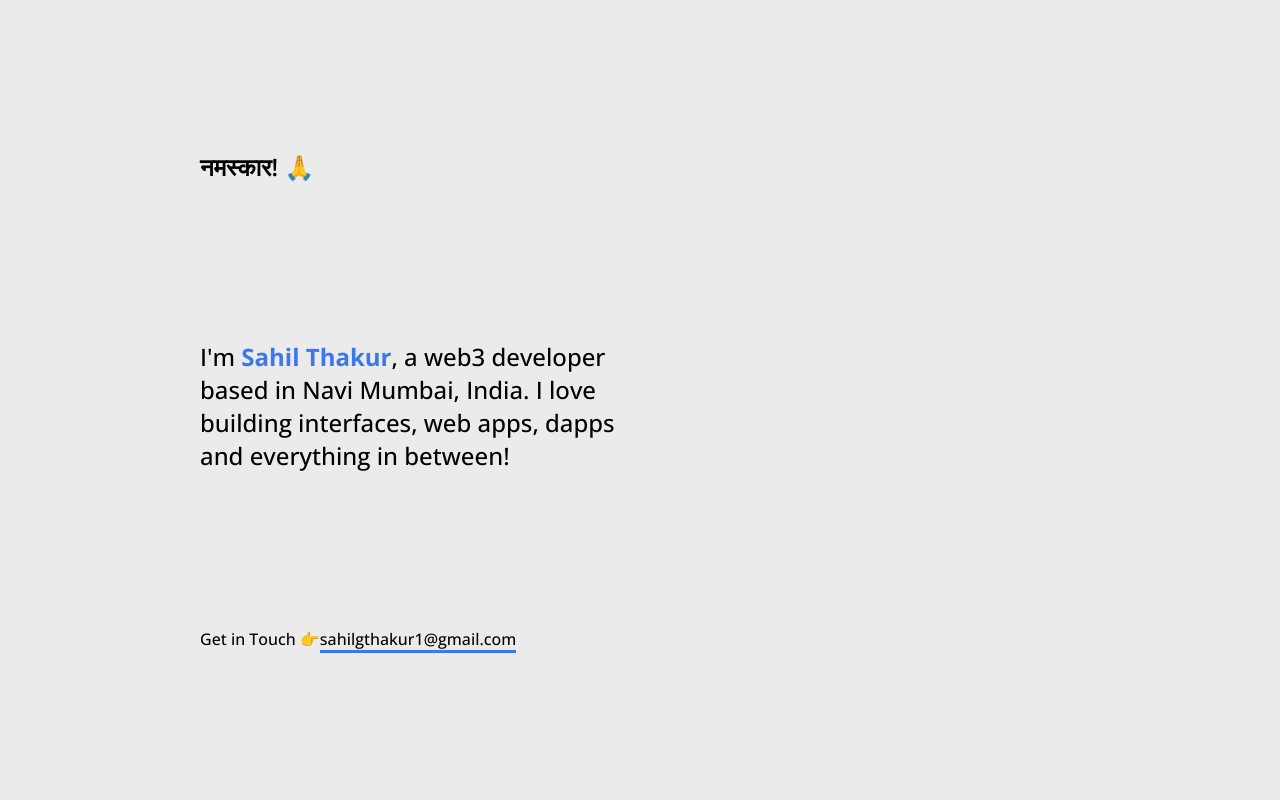
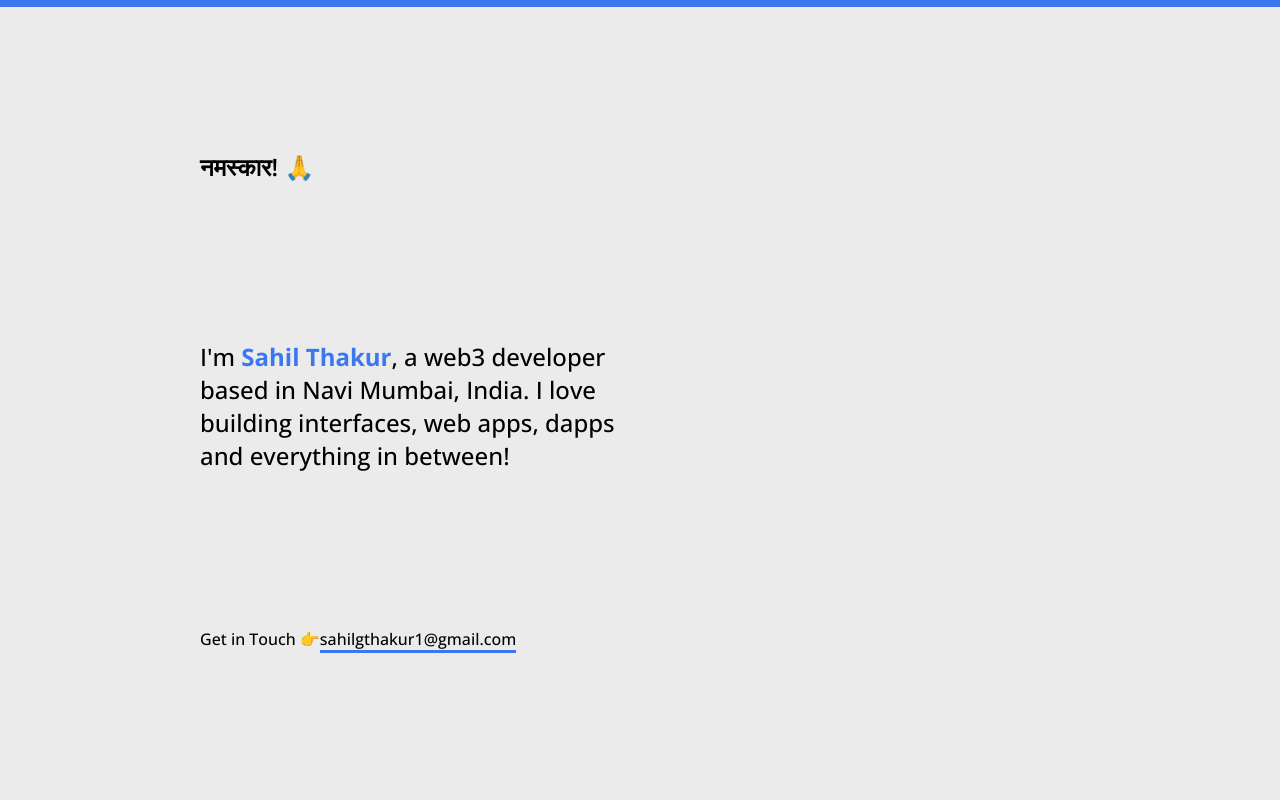
Before and after one commit to ThugOG/sahil, a React (Vite) app: page / in a window 1280 px wide. Shown: the top 800 px of the page. Built offline with nearby package versions, Linux system fonts and the light colour scheme; no server answers.

Commit message:
updated broken github link

```diff
--- a/index.css
+++ b/index.css
@@ -5,26 +5,20 @@
     margin: 0;
     box-sizing: border-box;
 }
-
-/* width */
-::-webkit-scrollbar {
-    width: 10px;
+body{
+    --random: rgb(59, 119, 240);
+}
+.progress-bar{
+    position: fixed;
+    top: 0;
+    left: 0;
+    right: 0;
+    background-color: var(--random);
+    transform-origin: 0%;
+    height: 7px;
 }
 
-/* Track */
-::-webkit-scrollbar-track {
-    background: #f1f1f1;
-}
 
-/* Handle */
-::-webkit-scrollbar-thumb {
-    background: rgb(59, 119, 240);
-}
-
-/* Handle on hover */
-::-webkit-scrollbar-thumb:hover {
-    background: rgb(85, 140, 248);
-}
 
 body {
     background-color: rgb(235, 235, 235);
--- a/package.json
+++ b/package.json
@@ -1,5 +1,6 @@
 {
   "dependencies": {
+    "framer-motion": "^10.12.18",
     "parcel": "^2.8.3",
     "react": "^18.2.0",
     "react-dom": "^18.2.0"
--- a/src/App.js
+++ b/src/App.js
@@ -4,9 +4,12 @@ import Skills from "./components/Skills";
 import Projects from "./components/Projects";
 import Footer from "./components/Footer";
 import LiveComponent from "./components/LiveComponent";
+import { motion, useScroll  } from "framer-motion";
 const App = () => {
+    const {scrollYProgress} = useScroll()
     return (
         <div>
+            <motion.div className="progress-bar" style={{scaleX: scrollYProgress}}></motion.div>
             <Main />
             <Background />
             <Skills />
--- a/src/components/Footer.js
+++ b/src/components/Footer.js
@@ -7,7 +7,7 @@ const Footer = () => {
       </div>
       <div className="footer_right">
         <a href="mailto:sahilgthakur1@gmail.com">EMAIL</a>
-        <a href="https://github.com/Blacklight34">GITHUB</a>
+        <a href="https://github.com/ThugOG">GITHUB</a>
         <a href="https://twitter.com/0x21Sahil">TWITTER</a>
       </div>
     </div>
--- a/src/components/Projects.js
+++ b/src/components/Projects.js
@@ -21,7 +21,7 @@ const Projects = () => {
                         }
                    })
                 }
-                <button className="btn-view-more" onClick={handleClick}>Show More</button>
+                <button className="btn-view-more" onClick={handleClick}>{(showAll)?"Show Less": "Show More"}</button>
             </div>
         </div>
     )
```
Also changed, not shown: 1 other file (tests, documents, lock files or other folders).
